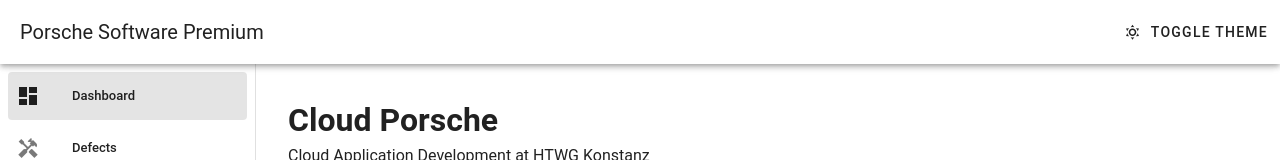
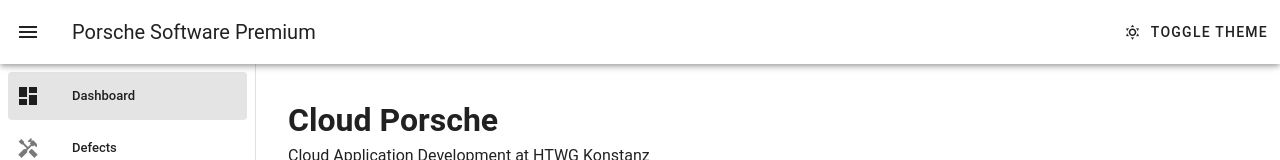
Before and after one commit to cloud-porsche/cloud-porsche, a Vue app in the folder cloud-dev-ui/: page / in a window 1280 px wide. Shown: the top 160 px of the page. Built offline with nearby package versions, Linux system fonts and the light colour scheme.

Commit message:
feat: collapsible drawer

```diff
--- a/cloud-dev-ui/src/App.vue
+++ b/cloud-dev-ui/src/App.vue
@@ -1,6 +1,11 @@
 <template>
   <v-app :theme="theme">
     <v-app-bar title="Porsche Software Premium">
+      <template v-slot:prepend>
+        <v-app-bar-nav-icon
+          @click="drawerOpen = !drawerOpen"
+        ></v-app-bar-nav-icon>
+      </template>
       <v-spacer />
 
       <v-btn
@@ -13,7 +18,7 @@
       />
     </v-app-bar>
 
-    <v-navigation-drawer>
+    <v-navigation-drawer v-model="drawerOpen">
       <v-list nav>
         <v-list-item
           prepend-icon="mdi-view-dashboard"
@@ -52,6 +57,7 @@
       ? "dark"
       : "light",
 );
+const drawerOpen = ref(true);
 
 function onClick() {
   theme.value = theme.value === "light" ? "dark" : "light";
```
